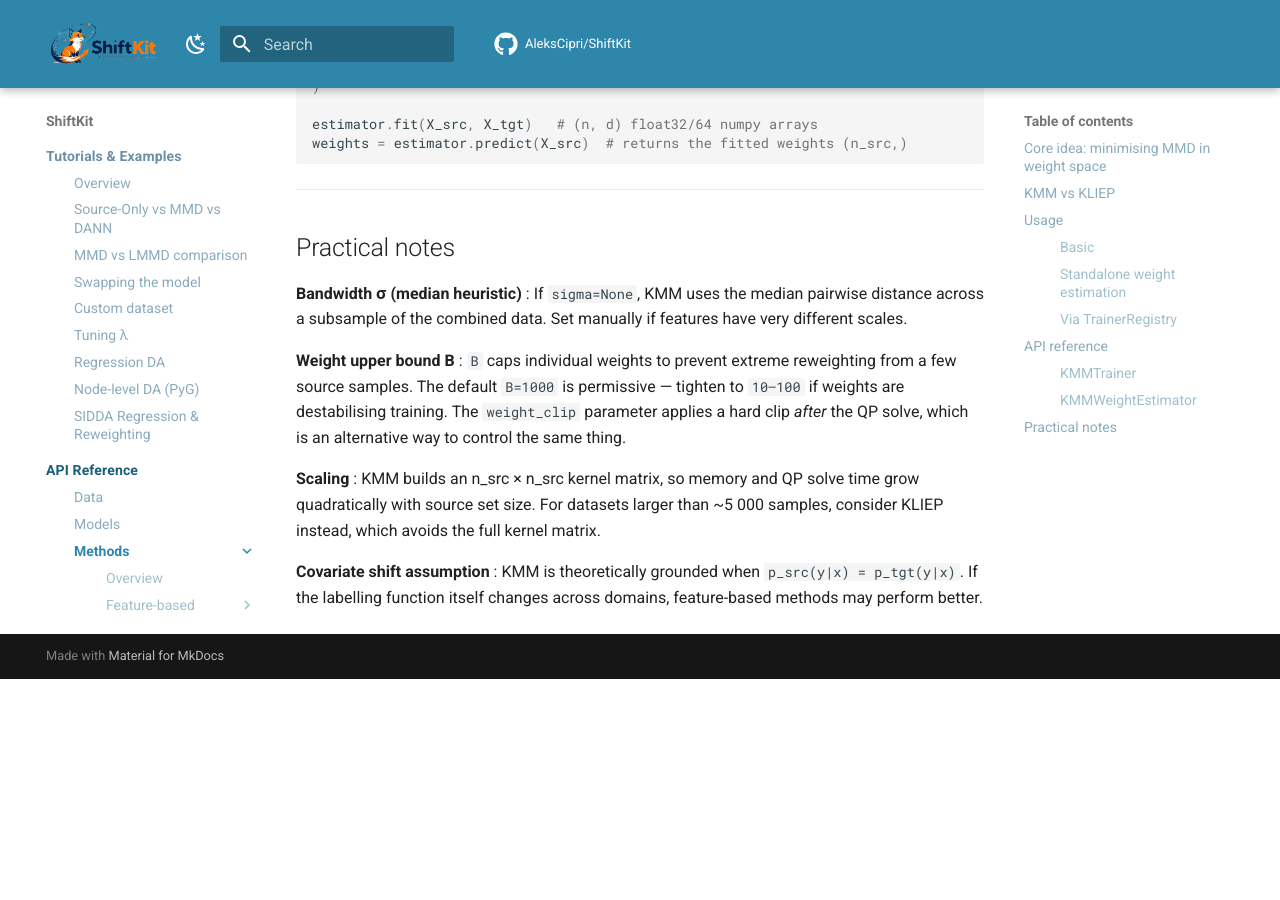
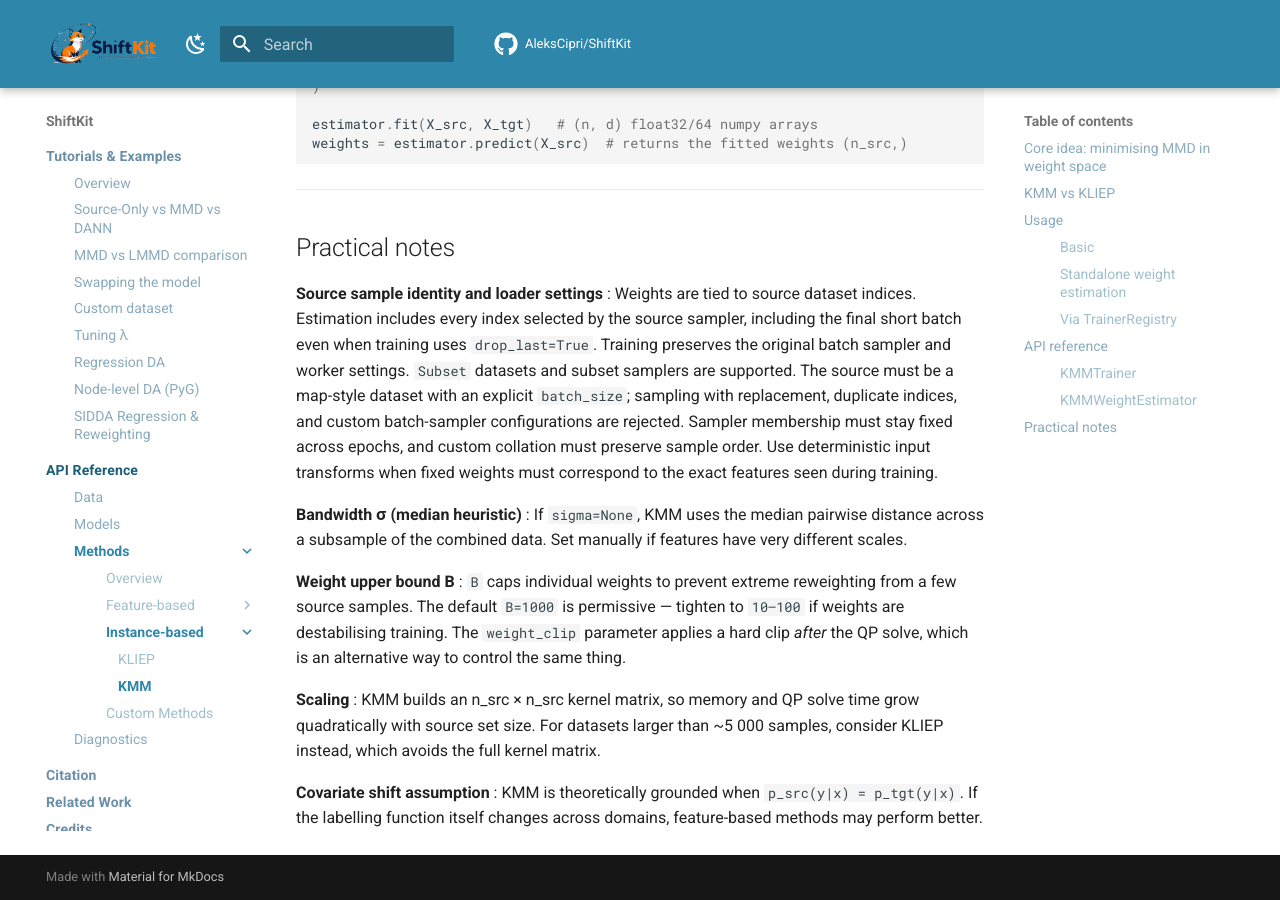
Before and after one commit to AleksCipri/ShiftKit, an MkDocs documentation site: the page built from docs/methods/kmm.md, in a window 1280 px wide and 900 px high, scrolled down 3917 px. Built offline with MkDocs 1.6.1 and Material for MkDocs 9.7.7, drawn with Linux system fonts in a browser that asks for light colours; comment, search, counter and statistics services are not loaded; before the commit the page ends 4596 px from its top, so only the background shows below that.

Commit message:
Fix source sample–weight alignment in KLIEP and KMM

```diff
--- a/docs/methods/kmm.md
+++ b/docs/methods/kmm.md
@@ -157,6 +157,17 @@
 
 ## Practical notes
 
+**Source sample identity and loader settings**
+: Weights are tied to source dataset indices. Estimation includes every index
+  selected by the source sampler, including the final short batch even when
+  training uses `drop_last=True`. Training preserves the original batch sampler
+  and worker settings. `Subset` datasets and subset samplers are supported.
+  The source must be a map-style dataset with an explicit `batch_size`; sampling
+  with replacement, duplicate indices, and custom batch-sampler configurations
+  are rejected. Sampler membership must stay fixed across epochs, and custom
+  collation must preserve sample order. Use deterministic input transforms when
+  fixed weights must correspond to the exact features seen during training.
+
 **Bandwidth σ (median heuristic)**
 : If `sigma=None`, KMM uses the median pairwise distance across a subsample of the
   combined data. Set manually if features have very different scales.
```
Also changed, not shown: docs/methods/kliep.md (+11 -0 lines).
